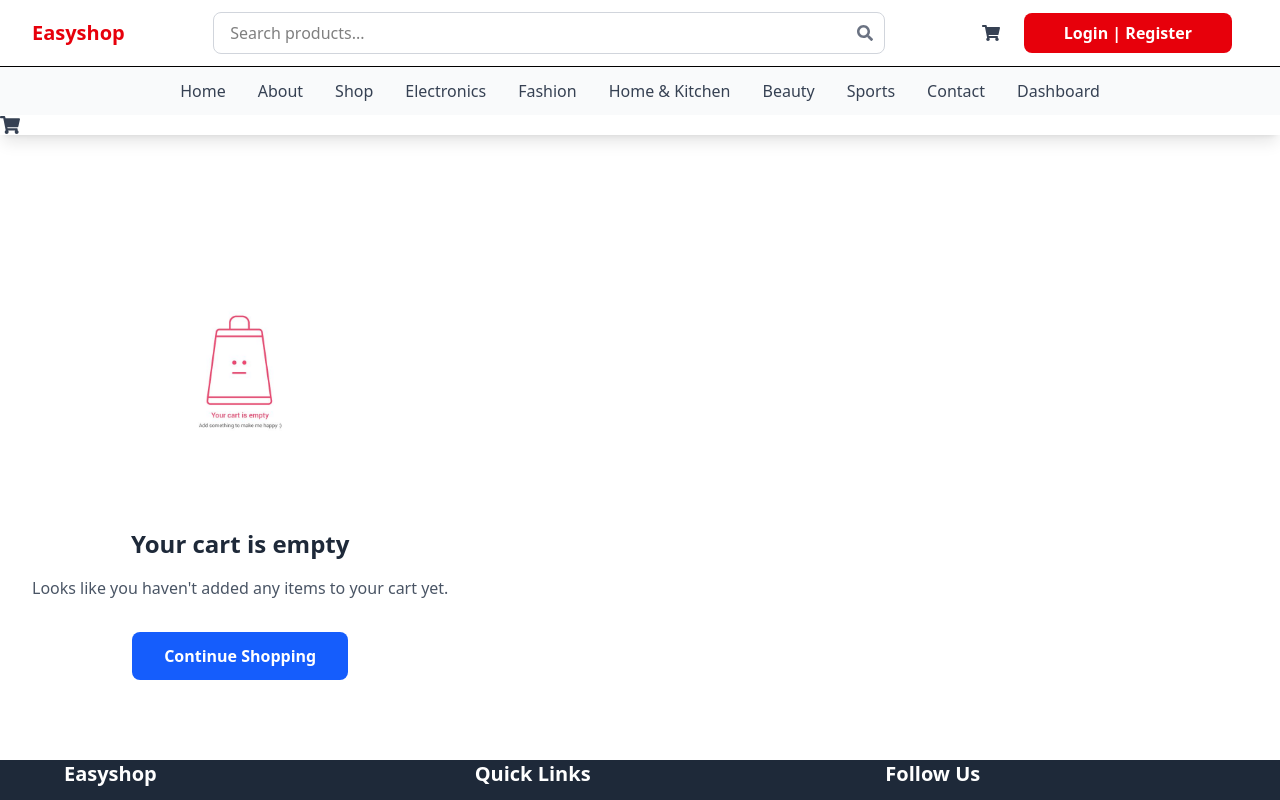
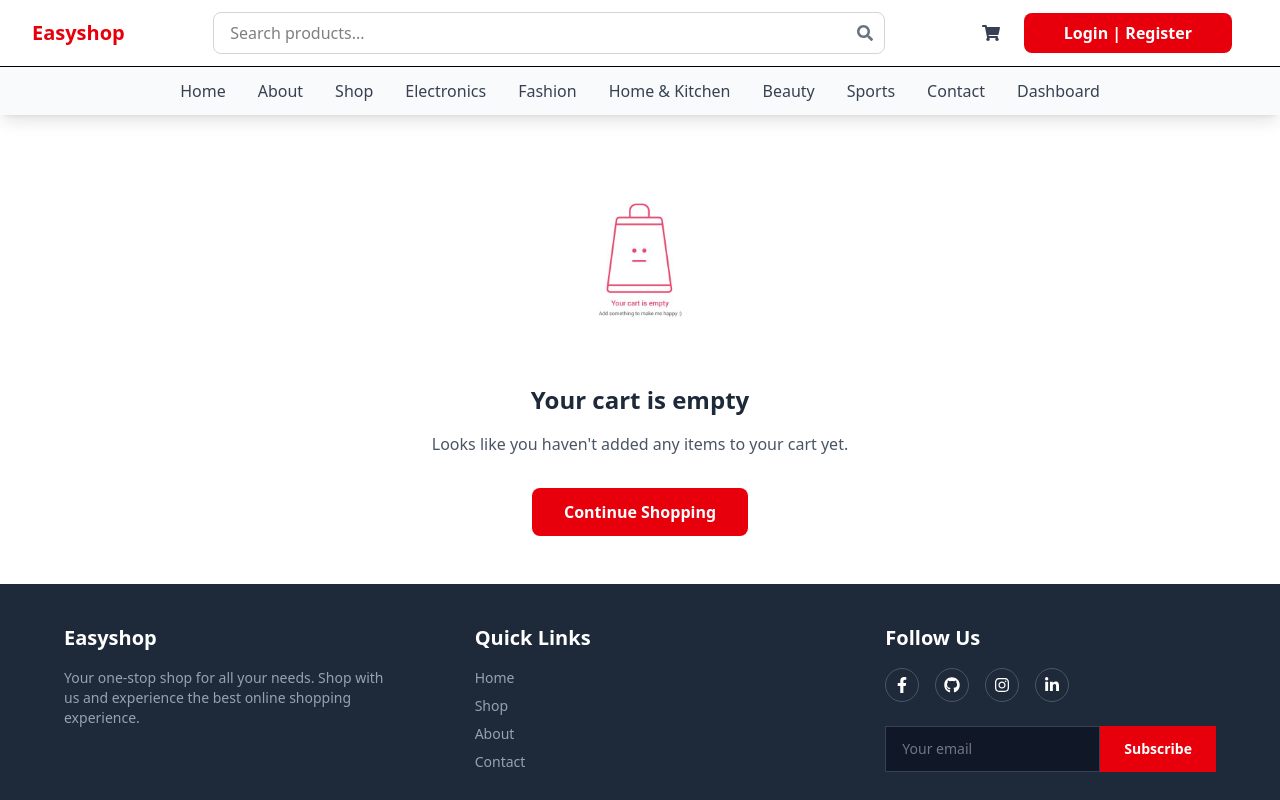
Before and after one commit to Muhammad-Munsif/e-commerce, a React (Vite) app: page /cart in a window 1280 px wide. Shown: the top 800 px of the page. Built offline with nearby package versions, Linux system fonts and the light colour scheme.

Commit message:
A few changes and solved problems

```diff
--- a/src/App.jsx
+++ b/src/App.jsx
@@ -46,8 +46,14 @@ function App() {
             <Route path="/" element={<Home />} />
             <Route path="/shop" element={<Shop />} />
             <Route path="/cart" element={<Cart />} />
-            <Route path="/checkout" element={<Checkout setOrder={setOrder} />} />
-            <Route path="/order-confirmation" element={<Order order={order} />} />
+            <Route
+              path="/checkout"
+              element={<Checkout setOrder={setOrder} />}
+            />
+            <Route
+              path="/order-confirmation"
+              element={<Order order={order} />}
+            />
             <Route path="/filter-data" element={<FilterData />} />
             <Route path="/product/:id" element={<ProductDetail />} />
             <Route path="/contact-support" element={<ContactSupport />} />
@@ -76,14 +82,19 @@ function App() {
             </Route> */}
 
             {/* 404 Page - Add this if you want */}
-            <Route path="*" element={
-              <div className="min-h-screen flex items-center justify-center">
-                <div className="text-center">
-                  <h1 className="text-4xl font-bold text-gray-900 mb-4">404</h1>
-                  <p className="text-xl text-gray-600">Page not found</p>
+            <Route
+              path="*"
+              element={
+                <div className="min-h-screen flex items-center justify-center">
+                  <div className="text-center">
+                    <h1 className="text-4xl font-bold text-gray-900 mb-4">
+                      404
+                    </h1>
+                    <p className="text-xl text-gray-600">Page not found</p>
+                  </div>
                 </div>
-              </div>
-            } />
+              }
+            />
           </Routes>
         </main>
         <Footer />
--- a/src/Components/CartIcon.jsx
+++ b/src/Components/CartIcon.jsx
@@ -9,9 +9,9 @@ const CartIcon = () => {
 
   return (
     <Link to="/cart" className="relative">
-      <FaShoppingCart className="text-xl text-gray-700 hover:text-blue-600 transition-colors" />
+      <FaShoppingCart className="absolute top-25 right-25 text-xl text-gray-700 hover:text-blue-600 transition-colors" />
       {totalQuantity > 0 && (
-        <span className="absolute -top-2 -right-2 bg-blue-600 text-white text-xs rounded-full w-5 h-5 flex items-center justify-center">
+        <span className="absolute top-25 right-25 bg-blue-600 text-white text-xs rounded-full w-5 h-5 flex items-center justify-center">
           {totalQuantity}
         </span>
       )}
--- a/src/Components/Footer.jsx
+++ b/src/Components/Footer.jsx
@@ -8,7 +8,7 @@ import {
 } from "react-icons/fa";
 const Footer = () => {
   return (
-    <footer className=" bg-gray-800 text-white  pb-4 px-4 sm:px-8 md:px-16">
+    <footer className=" bg-gray-800 text-white pt-10 pb-4 px-4 sm:px-8 md:px-16">
       <div className="max-w-7xl mx-auto">
         {/* Main Content Sections */}
         <div className="grid grid-cols-1 md:grid-cols-3 gap-8 md:gap-12 lg:gap-20 border-b border-gray-700 pb-10">
--- a/src/pages/Cart.jsx
+++ b/src/pages/Cart.jsx
@@ -20,7 +20,7 @@ const Cart = () => {
   const navigate = useNavigate();
 
   return (
-    <div className="container mx-auto mt-40 px-4 md:px-16 lg:px-8 py-4 flex flex-col md:flex-row space-x-2">
+    <div className="container mx-auto mt-20 px-4 md:px-16 lg:px-8 py-4 space-x-2">
       {cart.products.length > 0 ? (
         <div className="max-w-7xl mx-auto">
           {/* Header */}
@@ -226,11 +226,11 @@ const Cart = () => {
         </div>
       ) : (
         /* Empty Cart State */
-        <div className="flex flex-col items-center justify-center py-16">
+        <div className="flex flex-col items-center justify-center py-8">
           <img
             src={emptyCart}
             alt="Empty cart"
-            className="h-64 w-64 object-contain mb-8"
+            className="h-64 w-64 object-contain "
           />
           <h2 className="text-2xl font-bold text-gray-800 mb-4">
             Your cart is empty
@@ -239,7 +239,7 @@ const Cart = () => {
             Looks like you haven't added any items to your cart yet.
           </p>
           <button
-            className="bg-blue-600 hover:bg-blue-700 text-white px-8 py-3 rounded-lg font-semibold transition-colors duration-200"
+            className="bg-red-600 hover:bg-red-700 text-white px-8 py-3 rounded-lg font-semibold transition-colors duration-200"
             onClick={() => navigate("/shop")}
           >
             Continue Shopping
--- a/src/pages/Shop.jsx
+++ b/src/pages/Shop.jsx
@@ -23,7 +23,7 @@ const Shop = ({ category = "All" }) => {
   return (
     <>
       {/* Passing props to CategoryFilter */}
-      <div className="mx-auto pt-28 py-12 px-4 md:px-16 lg:px-24 ">
+      <div className="mx-auto pt-36 py-12 px-4 md:px-16 lg:px-24 ">
         <CategoryFilter
           selectedCategory={selectedCategory}
           onCategoryChange={handleCategoryChange}
```
Also changed, not shown: src/redux/wishlistSlice.jsx (+7 -6 lines).
